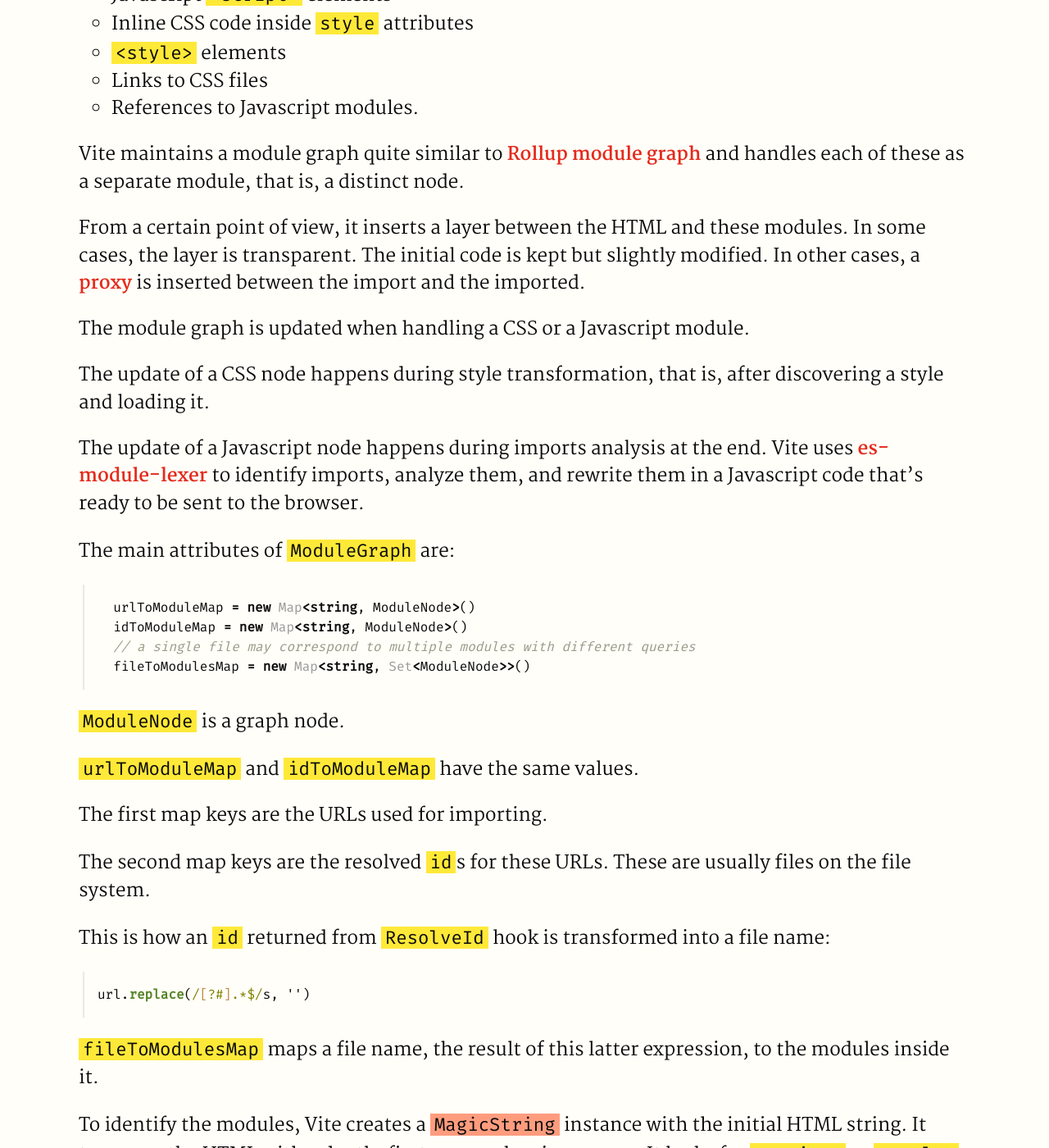
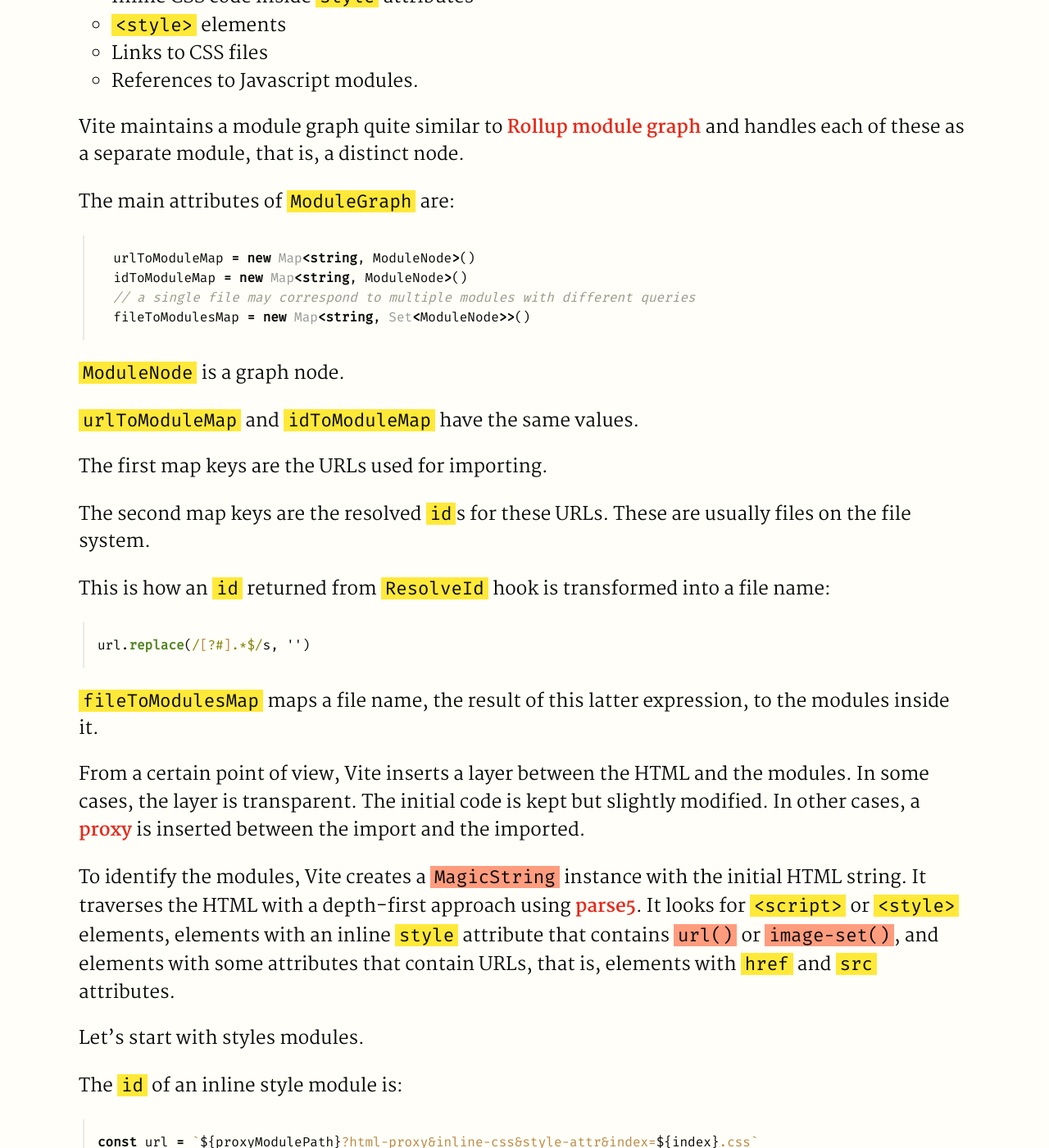
Before and after one commit to haresfaiez/haresfaiez.github.io, a Jekyll site: the page built from _posts/2024-02-10-vite-dev-mode-overview.md, in a window 1280 px wide and 1400 px high, scrolled down 1971 px. Shown: the whole window at 82% size. Built offline with Jekyll 4.4.1, drawn with Linux system fonts in a browser that asks for light colours; some of the changed text lies outside the part shown.

Commit message:
Imporve vite dev mode post

````diff
--- a/_posts/2024-02-10-vite-dev-mode-overview.md
+++ b/_posts/2024-02-10-vite-dev-mode-overview.md
@@ -75,21 +75,6 @@ Vite maintains a module graph quite similar to
 and handles each of these as a separate module,
 that is, a distinct node.
 
-From a certain point of view, it inserts a layer between the HTML and these modules.
-In some cases, the layer is transparent.
-The initial code is kept but slightly modified.
-In other cases, a [proxy](https://en.wikipedia.org/wiki/Proxy_pattern)
-is inserted between the import and the imported.
-
-The module graph is updated when handling a CSS or a Javascript module.
-
-The update of a CSS node happens during style transformation,
-that is, after discovering a style and loading it.
-
-The update of a Javascript node happens during imports analysis at the end.
-Vite uses [es-module-lexer](https://github.com/guybedford/es-module-lexer) to identify imports,
-analyze them, and rewrite them in a Javascript code that's ready to be sent to the browser.
-
 The main attributes of `ModuleGraph` are:
 
 ```typescript
@@ -117,6 +102,12 @@ url.replace(/[?#].*$/s, '')
 `fileToModulesMap` maps a file name, the result of this latter expression,
 to the modules inside it.
 
+From a certain point of view, Vite inserts a layer between the HTML and the modules.
+In some cases, the layer is transparent.
+The initial code is kept but slightly modified.
+In other cases, a [proxy](https://en.wikipedia.org/wiki/Proxy_pattern)
+is inserted between the import and the imported.
+
 To identify the modules,
 Vite creates a [`MagicString`](https://www.npmjs.com/package/magic-string) instance with the initial HTML string.
 It traverses the HTML with a depth-first approach using [parse5](https://www.npmjs.com/package/parse5).
@@ -126,6 +117,8 @@ elements with an inline `style` attribute that contains
 or [`image-set()`](https://developer.mozilla.org/en-US/docs/Web/CSS/image/image-set),
 and elements with some attributes that contain URLs,
 that is, elements with `href` and `src` attributes.
+
+Let's start with styles modules.
 
 The `id` of an inline style module is:
 
@@ -142,6 +135,7 @@ const url = `${proxyModulePath}?html-proxy&direct&index=${index}.css`
 `proxyModulePath` is the host HTML file.
 `index` is the order of the URL inside that file.
 
+The module content is returned by the styles plugins.
 `CssPlugin` and `CssPostPlugin` implement `transform` hook handlers for
 modules whose `id` ends with:
 
@@ -149,7 +143,7 @@ modules whose `id` ends with:
 'css',  'less',  'sass',  'scss',  'styl',  'stylus',  'pcss',  'postcss',
 ```
 
-We can manually add plugins and define hook handlers that handle such files as well.
+We can manually add plugins and define hook handlers that handle such modules as well.
 
 Vite runs, first, `CssPlugin` to compile the styles into CSS.
 
@@ -173,8 +166,6 @@ Three types of scripts exist:
 * Scripts with a Javascript body
 
 In all cases, a module node is added to the module graph.
-The identification of Javascript dependencies and their transitive dependencies
-will be handled later by an analysis plugin.
 
 In the first case though, Vite replaces the script with a script/src element:
 
@@ -186,6 +177,11 @@ s.update(start, end, `<script type="module" src="${modulePath}"></script>`)
 `proxyModuleUrl` is url of the container HTML file.
 `inlineModuleIndex` is the order of the inline-module in the file.
 
+The identification of Javascript dependencies and their transitive dependencies
+will be handled at the end, just before sending the Javascript source to the browser, by an analysis plugin.
+This latter uses [es-module-lexer](https://github.com/guybedford/es-module-lexer) to identify imports,
+analyze them, and rewrite them to their respective modules ids.
+
 ## Hot Module Replacement
 
 Vite instantiates a [chokidar](https://www.npmjs.com/package/chokidar) instance to watch file system changes.
@@ -234,12 +230,12 @@ The `callback` will be called with the updated code each time the module changes
 It calls [`import.meta.hot.accept(deps, callback)`](https://vitejs.dev/guide/api-hmr#hot-accept-deps-cb)
 to handle the updates of some or all its dependencies.
 
-Each module node keeps track of its importers, the modules it accepts, and whether it's self-accepting.
+Each module node in the modules graph keeps track of its importers, the modules it accepts, and whether it's self-accepting.
 
 When a file changes, Vite locates the affected modules and identifies the update boundary.
 This lookup is called "Update propagation".
 Vite iterates over the module importers
-and adds a boundary when an importer has the module in its accepted HMR dependencies.
+and adds a boundary when an importer has the child in its accepted HMR dependencies.
 
 This minimizes and focuses the updates.
 Only updates for a boundary are sent to the browser.
````
Also changed, not shown: other parts of _posts/2024-02-10-vite-dev-mode-overview.md (+4 -5 lines).
